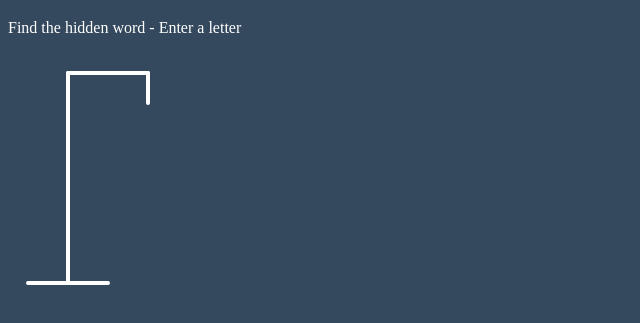
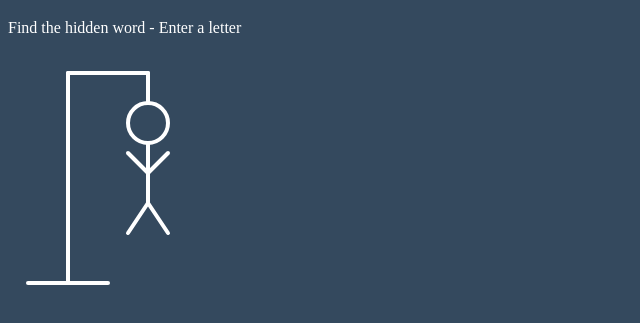
Before and after one commit to tod619/hangmanGame, a plain HTML site: page index.html in a window 1280 px wide. Shown: the part 61-384 px from the top of the page, without its empty margins (0-640 px from the left). Drawn offline with Linux system fonts and the light colour scheme.

Commit message:
Complete line code for svg man in index.html file

```diff
--- a/index.html
+++ b/index.html
@@ -11,10 +11,23 @@
     <p>Find the hidden word - Enter a letter</p>
     <div class="game-container">
       <svg height="250" width="200" class="figure-container">
+        <!-- Frame -->
         <line x1="60" y1="20" x2="140" y2="20" />
         <line x1="140" y1="20" x2="140" y2="50" />
         <line x1="60" y1="20" x2="60" y2="230" />
         <line x1="20" y1="230" x2="100" y2="230" />
+
+        <!-- The Man -->
+        <!-- Head -->
+        <circle cx="140" cy="70" r="20" />
+        <!-- Body -->
+        <line x1="140" y1="90" x2="140" y2="150" />
+        <!-- Arms -->
+        <line x1="140" y1="120" x2="120" y2="100" />
+        <line x1="140" y1="120" x2="160" y2="100" />
+        <!-- Legs -->
+        <line x1="140" y1="150" x2="120" y2="180" />
+        <line x1="140" y1="150" x2="160" y2="180" />
       </svg>
     </div>
     <!-- Scripts -->
```
